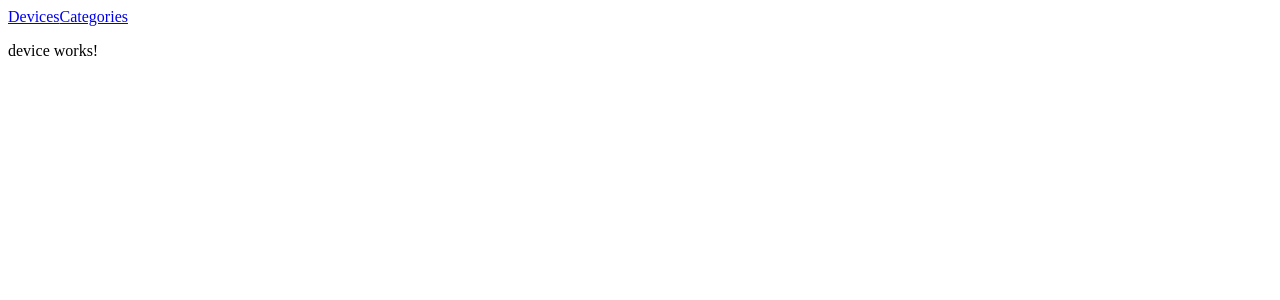
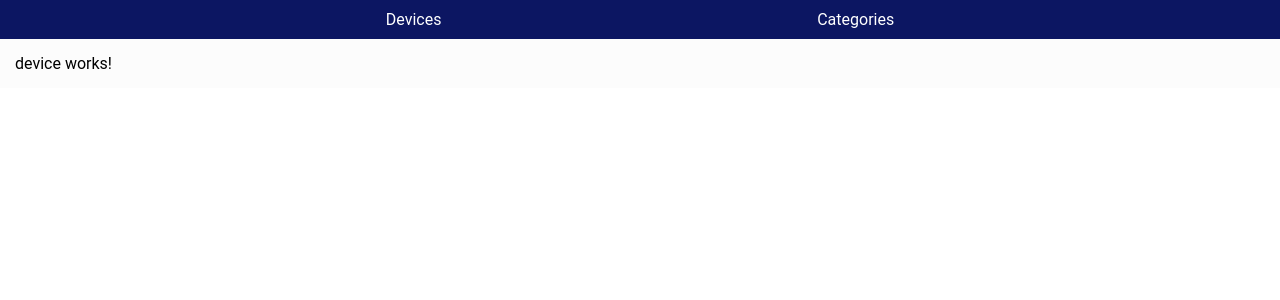
Before and after one commit to daniloscipioni/challenge-eldorado, an Angular app: page /devices in a window 1280 px wide. Shown: the top 300 px of the page. Built offline with nearby package versions, Linux system fonts and the light colour scheme.

Commit message:
Added basic style

```diff
--- a/src/app/app.component.scss
+++ b/src/app/app.component.scss
@@ -0,0 +1,21 @@
+header {
+  background-color: var(--primary);
+  padding: 10px;
+  color: white;
+  display: flex;
+  justify-content: space-evenly;
+
+  a {
+    color: inherit;
+    text-decoration: none;
+  }
+
+  .ativo {
+    display: none;
+  }
+}
+
+main {
+  background-color: #fcfcfc;
+  padding: var(--padding);
+}
--- a/src/styles.scss
+++ b/src/styles.scss
@@ -1 +1,29 @@
 /* You can add global styles to this file, and also import other style files */
+/* You can add global styles to this file, and also import other style files */
+:root {
+  --primary: #0c1662;
+  --secondary: #132A13;
+  --padding: 15px;
+  --cinza : #405040;
+  --cinza-claro: #dedede;
+}
+
+*{
+  box-sizing: border-box;
+  margin: 0;
+  padding: 0;
+}
+
+a{
+  color: inherit;
+}
+
+* {
+  font-family: "Roboto", sans-serif;
+}
+
+.container {
+  max-width: 400px;
+  padding: 30px;
+  margin: 0 auto;
+}
```
